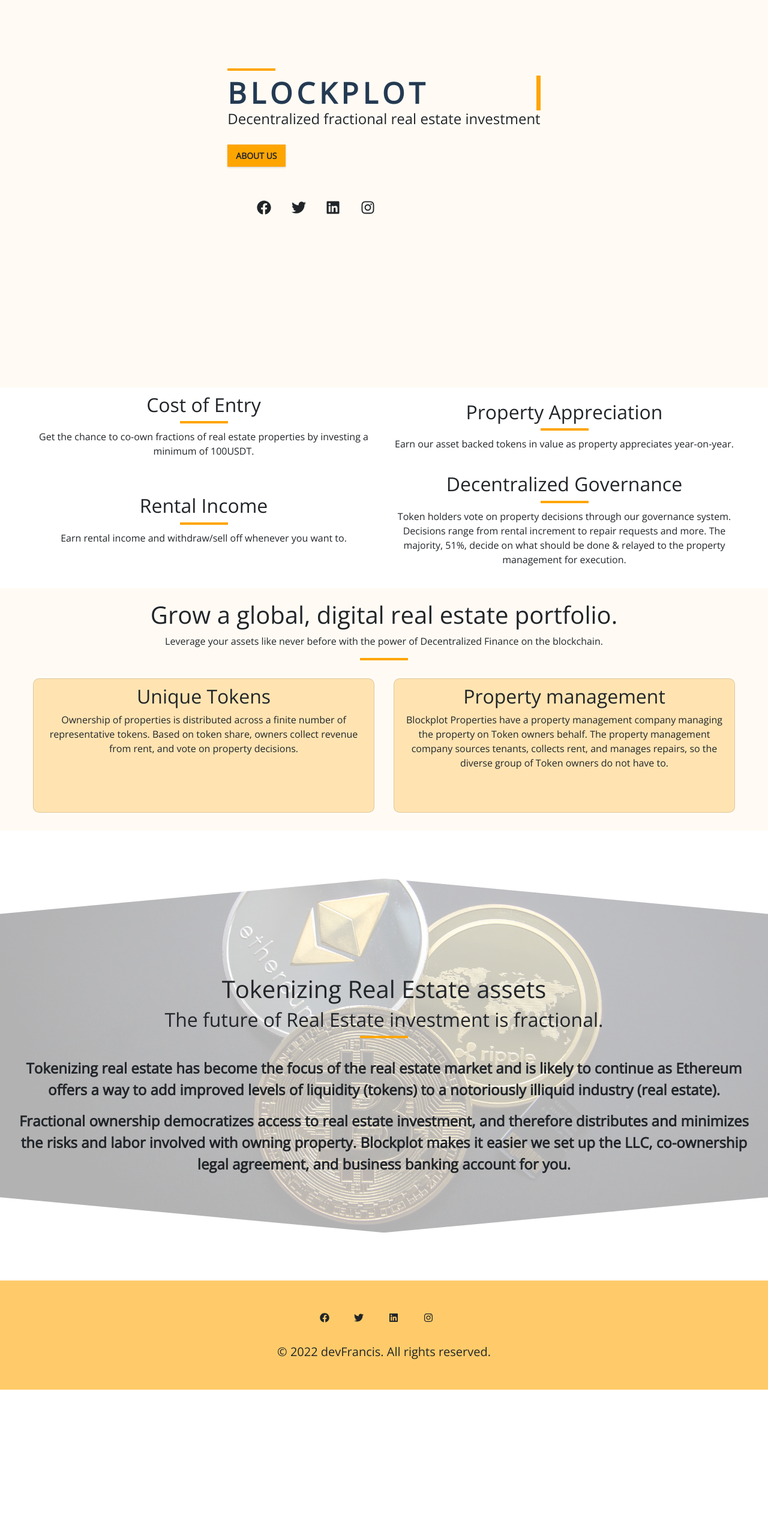
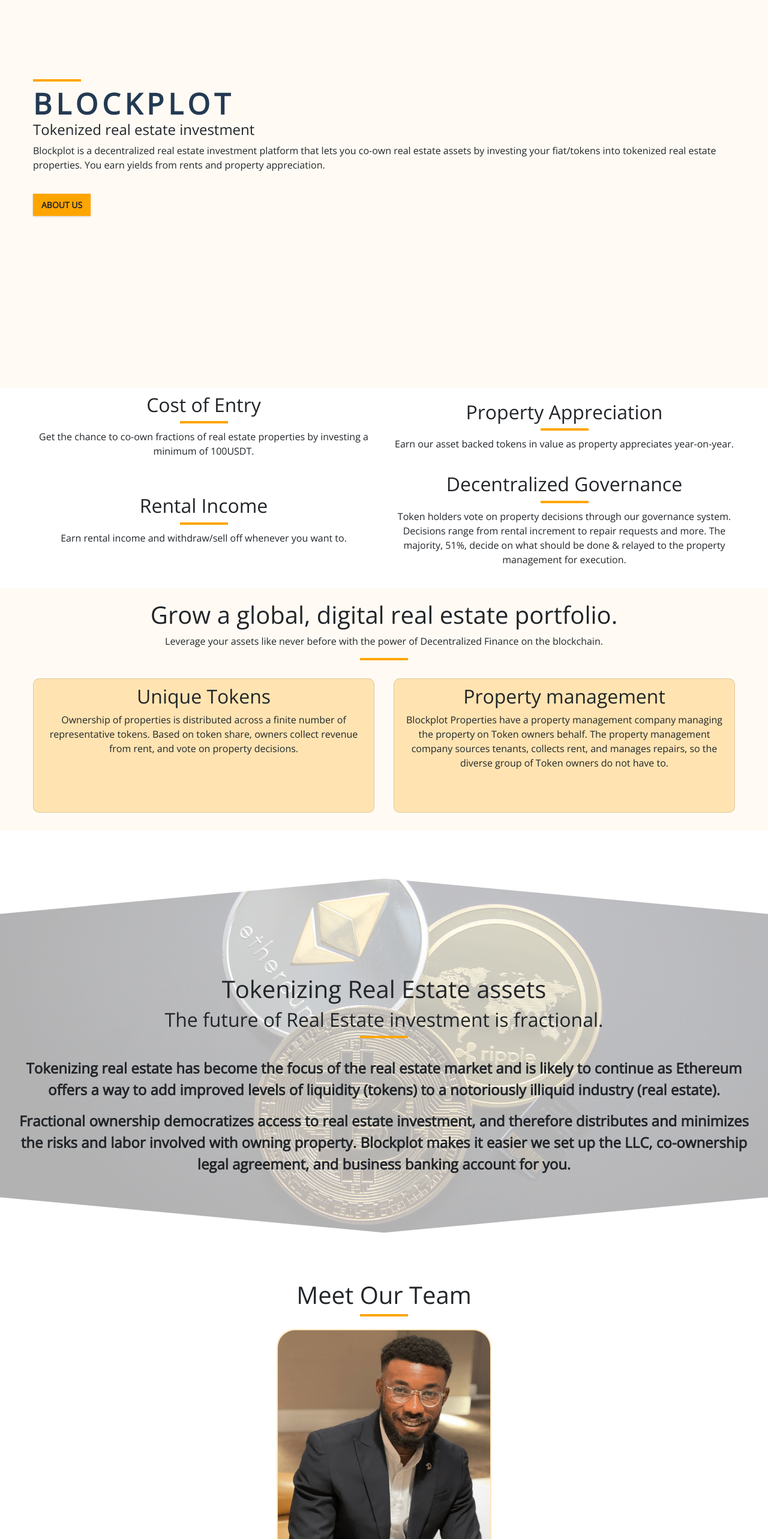
Before and after one commit to Francis-Nwachukwu/blockplot, a React (Create React App) app: page / in a window 1280 px wide. Shown: the part 234-2800 px from the top of the page at 60% size. Before the commit the page ends 2551 px from the top, so only its background shows below. Built offline with nearby package versions, Linux system fonts and the light colour scheme.

Commit message:
Making changes

```diff
--- a/src/App.css
+++ b/src/App.css
@@ -253,3 +253,53 @@ Single Page
 .page-info p {
   color: black;
 }
+.team {
+  margin-bottom: 20px;
+}
+.team-center {
+  text-align: center;
+  display: flex;
+  justify-content: center;
+}
+.team_card {
+  -webkit-perspective: 1500px;
+  perspective: 1500px;
+  height: 32rem;
+  width: 360px;
+  position: relative;
+  border: 1px solid transparent;
+  border-radius: 30px;
+}
+.team_card-side {
+  -webkit-transition: all 2s linear;
+  transition: all 2s linear;
+  position: absolute;
+  top: 0;
+  left: 0;
+  width: 100%;
+  height: 100%;
+  -webkit-transform: translate3d(0, 0, 0);
+  visibility: visible;
+  -webkit-backface-visibility: hidden;
+  backface-visibility: hidden;
+  border-radius: var(--radius);
+}
+.team_card-front {
+  background-color: rgba(255, 166, 0, 0.271) !important;
+  border: 1px solid transparent;
+  border-radius: 30px;
+}
+.team_card-front img {
+  width: 100%;
+  height: 25rem;
+  /* -o-object-fit: cover;
+  object-fit: cover; */
+  border: 1px solid transparent;
+  border-top-left-radius: 30px;
+  border-top-right-radius: 30px;
+}
+.team_card-info {
+  display: flex;
+  flex-direction: column;
+  padding: 1rem 1.5rem;
+}
--- a/src/components/sidebar/sidebar.js
+++ b/src/components/sidebar/sidebar.js
@@ -1,4 +1,3 @@
-import { Link } from "react-router-dom";
 import { FaTimes } from "react-icons/fa";
 import { useGlobalContext } from "../../context";
 import { links, social } from "../../data";
--- a/src/routes/about.js
+++ b/src/routes/about.js
@@ -1,4 +1,5 @@
 import "../App.css";
+
 const About = () => {
   return (
     <section className="section single-page">
--- a/src/routes/home.js
+++ b/src/routes/home.js
@@ -1,5 +1,5 @@
 import { Link } from "react-router-dom";
-import { social } from "../data";
+import founderImg from "../assets/Founder img.jpg";
 import "../App.css";
 
 const Home = () => {
@@ -10,22 +10,16 @@ const Home = () => {
           <article className="hero-info">
             <div className="underline"></div>
             <h1>BLOCKPLOT</h1>
-            <h4>Decentralized fractional real estate investment</h4>
+            <h4>Tokenized real estate investment</h4>
+            <p>
+              Blockplot is a decentralized real estate investment platform that
+              lets you co-own real estate assets by investing your fiat/tokens
+              into tokenized real estate properties. You earn yields from rents
+              and property appreciation.
+            </p>
             <Link to="/about" className="btn hero-btn">
               About Us
             </Link>
-            <ul className="social-icons hero-icons">
-              {social.map((link) => {
-                const { id, url, icon } = link;
-                return (
-                  <li key={id}>
-                    <a className="social-icon" href={url}>
-                      {icon}
-                    </a>
-                  </li>
-                );
-              })}
-            </ul>
           </article>
         </div>
       </header>
@@ -114,11 +108,6 @@ const Home = () => {
         </div>
       </section>
       <section className="connect">
-        {/* <img
-          src="../../public/crypto.jpg"
-          alt="crypto img"
-          className="image-container"
-        /> */}
         <div className="image-container"></div>
         <div className="image-banner">
           <div className="section-title">
@@ -140,6 +129,24 @@ const Home = () => {
           </p>
         </div>
       </section>
+
+      <section className="team">
+        <div className="section-title blog-title">
+          <h1>Meet Our Team</h1>
+          <div className="underline"></div>
+        </div>
+        <div className="section-center team-center">
+          <div className="team_card">
+            <div className="team_card-side team_card-front">
+              <img src={founderImg} alt="Founder" />
+              <div className="team_card-info">
+                <h2>Nwachukwu Nonso</h2>
+                <h4>Founder & CEO</h4>
+              </div>
+            </div>
+          </div>
+        </div>
+      </section>
     </div>
   );
 };
```
Also changed, not shown: src/assets/Founder img.jpg (added).
